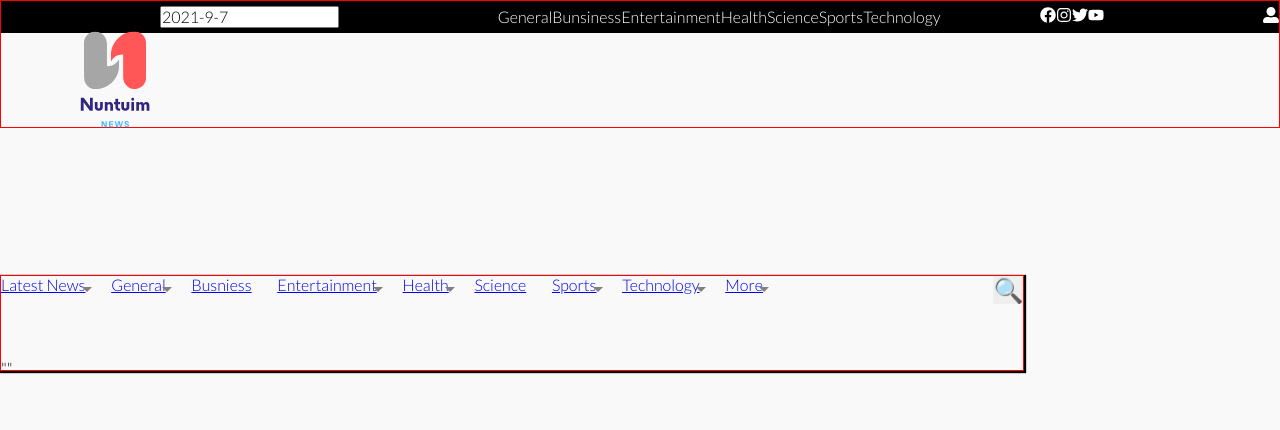
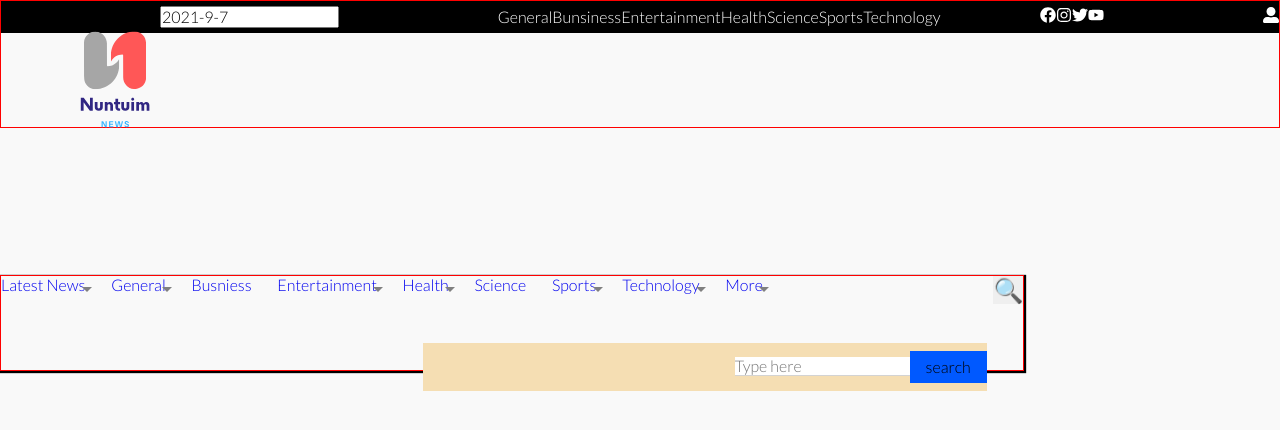
Before and after one commit to okhouja/nuntium_news_app, a React (Create React App) app in the folder client/: page / in a window 1280 px wide. Shown: the top 430 px of the page. Built offline with nearby package versions, Linux system fonts and the light colour scheme; no server answers.

Commit message:
search function

```diff
--- a/client/src/components/SearchBar.js
+++ b/client/src/components/SearchBar.js
@@ -1,6 +1,26 @@
 import React from 'react'
+import { useRef } from 'react';
 
  function SearchBar  () {
+    const userInput = useRef();
+    const changeBg = () => {
+    if(!userInput){
+        (userInput.current.style.visibility = "visible");
+
+    }
+    else if(userInput){
+        (userInput.current.style.visibility = "hidden");
+
+
+    }
+
+}
+
+
+
+
+
+
     return (
         <div>
              <div className="search-bar">
@@ -24,10 +44,13 @@ import React from 'react'
                       <a href="#"></a></div></li>
                       <li className="li-search-bar"><a className="more"  href="#">More</a><div className="more-overlay">
                       <a href="#"></a></div></li>
-                     <li className="search-li" > <button className="search-but">&#128269;</button> </li>
+                     <li className="search-li" > <button className="search-but" onClick={changeBg}   >&#128269;</button> </li>
 
                   </ul>
-                  ""
+                  <div className="search-div"   ref={userInput}>
+                  <input className="search-input" type="text" placeholder="Type here"/><button className="search-click">search</button>
+                  </div>
+
 
 
                 </div>
--- a/client/src/sass/abstracts/_mixins.scss
+++ b/client/src/sass/abstracts/_mixins.scss
@@ -11,3 +11,8 @@
   flex-direction: row;
 
 }
+@mixin  searchFlex {
+  display: flex;
+    align-items: center;
+    justify-content: end;
+}
--- a/client/src/sass/components/_searchBar.scss
+++ b/client/src/sass/components/_searchBar.scss
@@ -9,6 +9,9 @@
 
 
 
+}
+a{
+    text-decoration: none;
 }
 .latest-news, .general, .sports, .health, .science, .more, .tech, .buniess, .entertainment{
     position: relative;
@@ -37,6 +40,7 @@
     border: none;
     outline: none;
     font-size: 1.5rem;
+    cursor: pointer;
 }
 
 
@@ -53,3 +57,27 @@
         transition: 500ms;
     }
 }
+.search-input{
+    border: none;
+    outline: none;
+    border-bottom: 1px solid lightgray
+}
+.search-click{
+    border: none;
+    outline: none;
+    background-color: rgb(0, 89, 255);
+    min-width: 6vw;
+    min-height: 4vh;
+
+
+
+}
+.search-div{
+    width: 44vw;
+    height: 6vh;
+    background-color: wheat;
+    position: relative;
+    left: 33vw;
+    top: -2vh;
+    @include searchFlex;
+}
```
